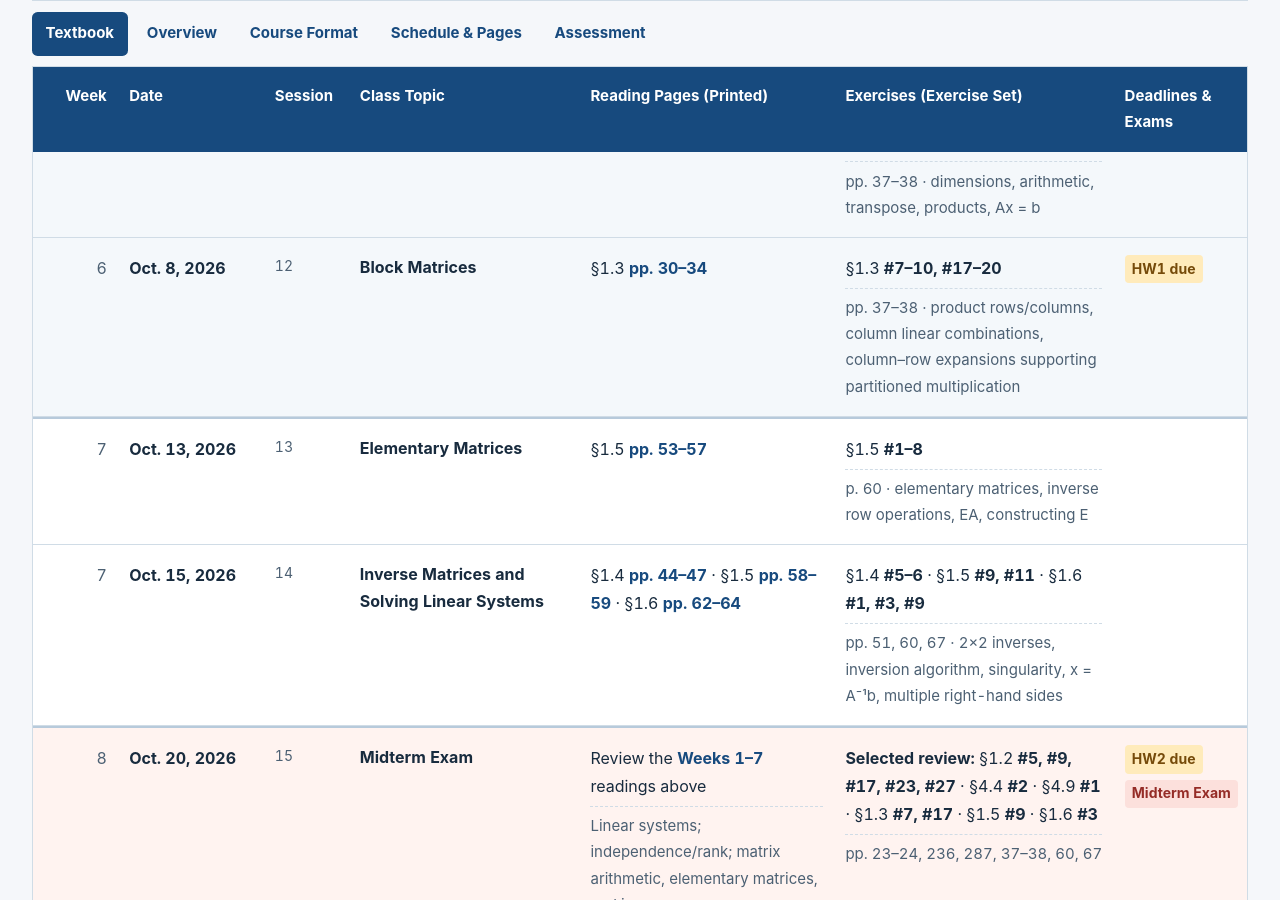
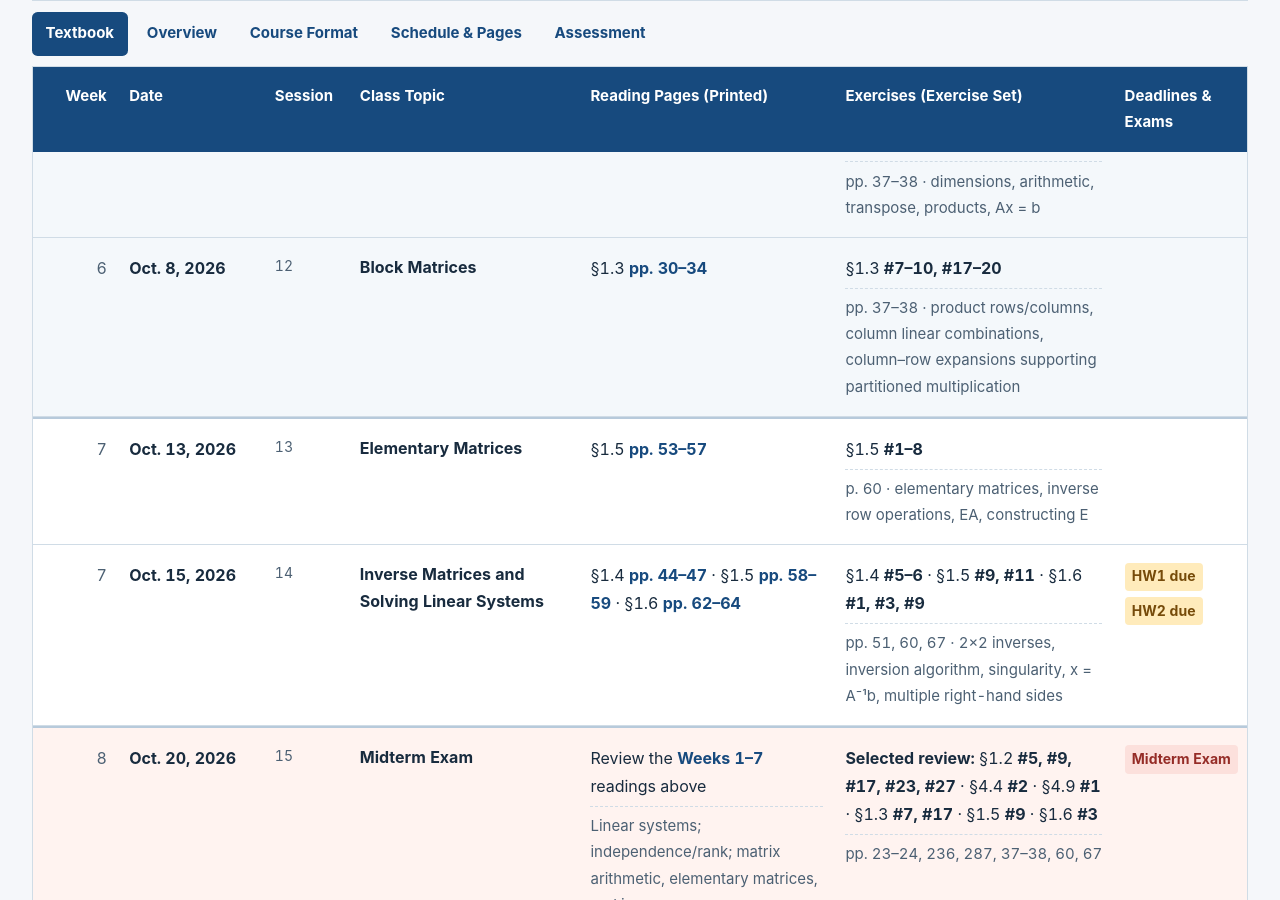
Before and after one commit to MingyuKim87/lec-linear-algebra2026, a Jekyll site: the page built from index.md, in a window 1280 px wide and 900 px high, scrolled down 3669 px. Built offline with Jekyll 4.4.1, drawn with Linux system fonts in a browser that asks for light colours.

Commit message:
Move HW1 and HW2 deadlines to October 15

```diff
--- a/index.md
+++ b/index.md
@@ -100,10 +100,10 @@ Reading ranges identify the relevant explanations and worked examples. Exercise
 | 5 | Sep. 29, 2026 | 9 | Scalars, Vectors, Matrices; Linear Combinations and Span | §1.3 **pp. 25–28** · §4.3 **pp. 221–224**<br><small>Numerical vectors and elimination-based examples</small> | §4.3 **#1–2, #7–8**<br><small>p. 226 · linear combinations, spanning sets, membership in a span</small> |  |
 | 5 | Oct. 1, 2026 | 10 | Linear Independence and Dependence; Rank | §4.4 **pp. 228–230, 232–233** · §4.9 **pp. 276–279**<br><small>Use elimination and pivot counts; formal basis/dimension in Week 9</small> | §4.4 **#1(a–b), #2–3, #9–10** · §4.9 **#1–2, #7–8**<br><small>pp. 236–237, 287 · dependence relations, rank, nullity, maximum rank</small> |  |
 | 6 | Oct. 6, 2026 | 11 | Matrix Arithmetic | §1.3 **pp. 28–30, 34–36** · §1.4 **pp. 40–43** | §1.3 **#1–2, #3(a–h), #5(a–f), #11–14**<br><small>pp. 37–38 · dimensions, arithmetic, transpose, products, Ax = b</small> |  |
-| 6 | Oct. 8, 2026 | 12 | Block Matrices | §1.3 **pp. 30–34** | §1.3 **#7–10, #17–20**<br><small>pp. 37–38 · product rows/columns, column linear combinations, column–row expansions supporting partitioned multiplication</small> | <span class="badge due">HW1 due</span> |
+| 6 | Oct. 8, 2026 | 12 | Block Matrices | §1.3 **pp. 30–34** | §1.3 **#7–10, #17–20**<br><small>pp. 37–38 · product rows/columns, column linear combinations, column–row expansions supporting partitioned multiplication</small> |  |
 | 7 | Oct. 13, 2026 | 13 | Elementary Matrices | §1.5 **pp. 53–57** | §1.5 **#1–8**<br><small>p. 60 · elementary matrices, inverse row operations, EA, constructing E</small> |  |
-| 7 | Oct. 15, 2026 | 14 | Inverse Matrices and Solving Linear Systems | §1.4 **pp. 44–47** · §1.5 **pp. 58–59** · §1.6 **pp. 62–64** | §1.4 **#5–6** · §1.5 **#9, #11** · §1.6 **#1, #3, #9**<br><small>pp. 51, 60, 67 · 2×2 inverses, inversion algorithm, singularity, x = A⁻¹b, multiple right-hand sides</small> |  |
-| 8 | Oct. 20, 2026 | 15 | Midterm Exam | Review the **Weeks 1–7** readings above<br><small>Linear systems; independence/rank; matrix arithmetic, elementary matrices, and inverses</small> | **Selected review:** §1.2 **#5, #9, #17, #23, #27** · §4.4 **#2** · §4.9 **#1** · §1.3 **#7, #17** · §1.5 **#9** · §1.6 **#3**<br><small>pp. 23–24, 236, 287, 37–38, 60, 67</small> | <span class="badge due">HW2 due</span> <span class="badge exam">Midterm Exam</span> |
+| 7 | Oct. 15, 2026 | 14 | Inverse Matrices and Solving Linear Systems | §1.4 **pp. 44–47** · §1.5 **pp. 58–59** · §1.6 **pp. 62–64** | §1.4 **#5–6** · §1.5 **#9, #11** · §1.6 **#1, #3, #9**<br><small>pp. 51, 60, 67 · 2×2 inverses, inversion algorithm, singularity, x = A⁻¹b, multiple right-hand sides</small> | <span class="badge due">HW1 due</span> <span class="badge due">HW2 due</span> |
+| 8 | Oct. 20, 2026 | 15 | Midterm Exam | Review the **Weeks 1–7** readings above<br><small>Linear systems; independence/rank; matrix arithmetic, elementary matrices, and inverses</small> | **Selected review:** §1.2 **#5, #9, #17, #23, #27** · §4.4 **#2** · §4.9 **#1** · §1.3 **#7, #17** · §1.5 **#9** · §1.6 **#3**<br><small>pp. 23–24, 236, 287, 37–38, 60, 67</small> | <span class="badge exam">Midterm Exam</span> |
 | 8 | Oct. 22, 2026 | 16 | Midterm Exam Review | Revisit the **Weeks 1–7** readings for missed concepts | **Follow-up practice:** §1.2 **#6, #10, #18, #24, #28** · §4.4 **#3** · §4.9 **#2** · §1.5 **#11**<br><small>pp. 23–24, 236, 287, 60 · compare elimination, consistency, rank, and inverse methods</small> |  |
 | 9 | Oct. 27, 2026 | 17 | Linear Combinations, Independence, Span and Rank; Basis and Change of Basis | §4.5 **pp. 238–245** · §4.6 **pp. 248–254** · §4.7 **pp. 256–261**<br><small>Review: §4.3 pp. 220–226; §4.4 pp. 228–236; §4.9 pp. 276–279</small> | §4.5 **#1–2, #11–13** · §4.6 **#7–8** · §4.7 **#1–2, #8–9**<br><small>pp. 246, 254, 261–262 · bases, dimension, coordinate vectors, transition matrices</small> |  |
 | 9 | Oct. 29, 2026 | 18 | Null Space and Column Space | §4.8 **pp. 263–273** | §4.8 **#3–4, #9–13, #16–17**<br><small>pp. 273–274 · membership, null/row/column-space bases, pivot columns of the original matrix</small> |  |
```
